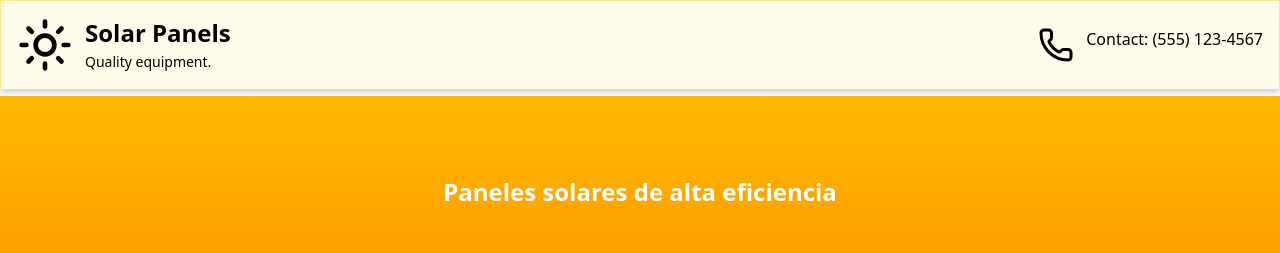
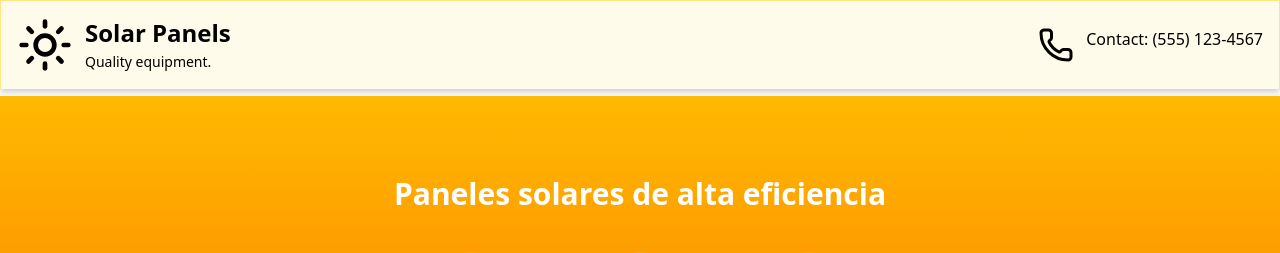
Before and after one commit to gaspym97/solar-panel-project, a React (Vite) app: page / in a window 1280 px wide. Shown: the top 253 px of the page. Built offline with nearby package versions, Linux system fonts and the light colour scheme.

Commit message:
small changes hero section

```diff
--- a/src/components/Hero.jsx
+++ b/src/components/Hero.jsx
@@ -6,7 +6,7 @@ export default function Hero() {
   return (
     <div className="hero flex flex-col justify-center items-center text-center py-20 px-4 bg-linear-to-b from-amber-400 via-amber-500 to-amber-600">
         <div className="hero__container max-w-4xl mx-auto">
-          <h1 className="hero__title text-2xl font-extrabold mb-6 text-white">Paneles solares de alta eficiencia</h1>
+          <h1 className="hero__title text-3xl font-extrabold text-white">Paneles solares de alta eficiencia</h1>
         </div>
         <div className="hero__icons-grid grid grid-cols-3 gap-8 mt-10">
             <div className="flex flex-col items-center gap-5">
```
